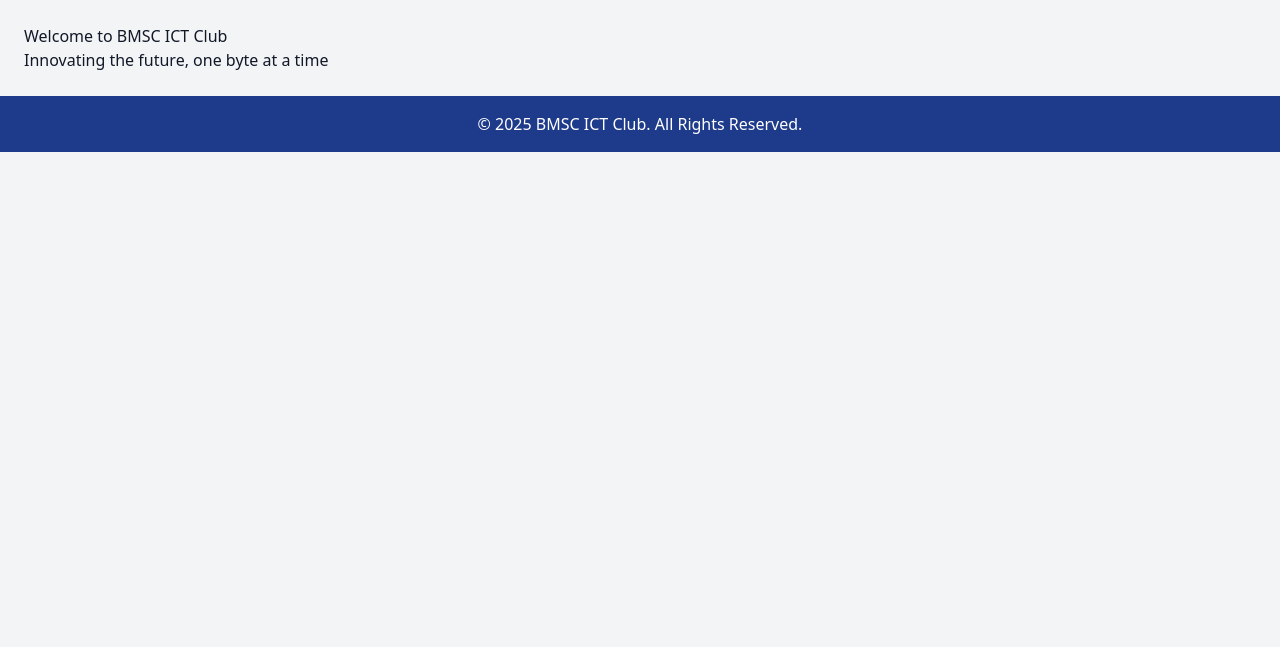
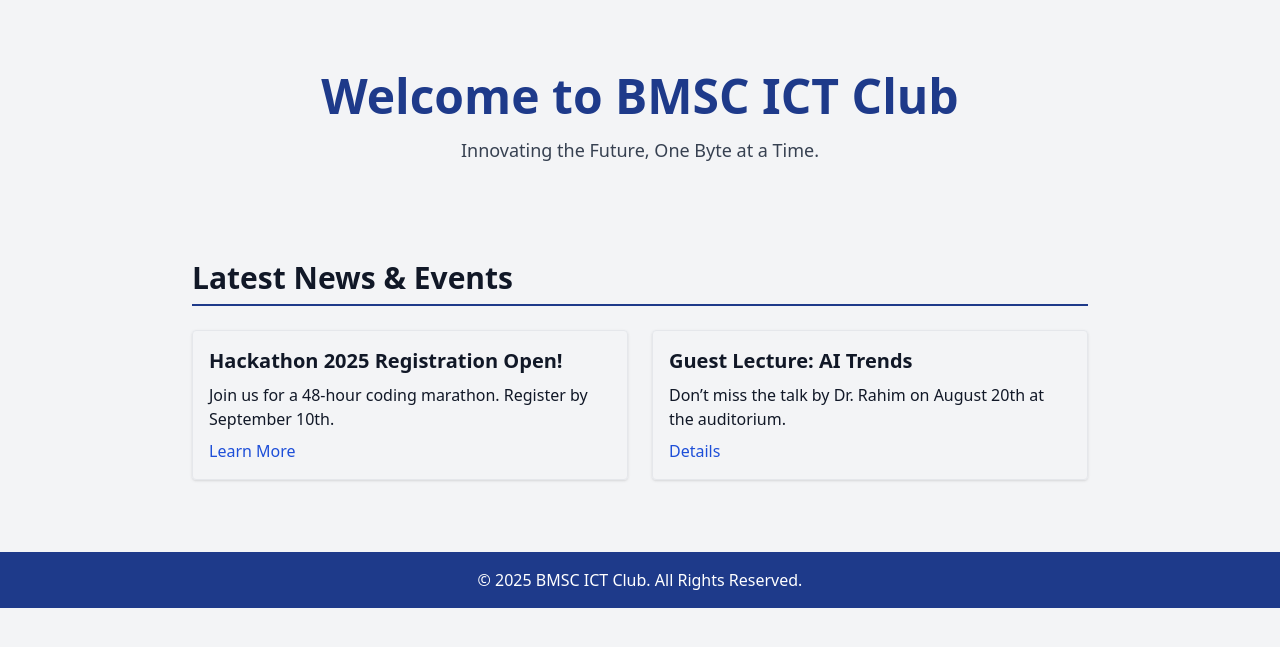
Before and after one commit to ahmeddidat122/bmsc-ict-club-src, a Django app: page / in a window 1280 px wide. Shown: the part 56-703 px from the top of the page. Run offline with Django 5.2, Linux system fonts and the light colour scheme; some libraries are stand-ins or nearby versions.

Commit message:
phase 2 completed, now 3 has started

```diff
--- a/core/templates/core/base.html
+++ b/core/templates/core/base.html
@@ -5,6 +5,7 @@
     <meta name="viewport" content="width=device-width, initial-scale=1.0">
     <title>{% block title %}BMSC ICT Club{% endblock %}</title>
     <script src="https://cdn.tailwindcss.com"></script>
+    <link rel="icon" type="image/png" href="C:\Users\DELL\OneDrive\Desktop\ahmed didat\ict-club-website\core\static\core\images\club_logo.png">
 </head>
 <body class="bg-gray-100 text-gray-900">
 
--- a/core/templates/core/home.html
+++ b/core/templates/core/home.html
@@ -1,7 +1,31 @@
-{% extends 'core/base.html'%}
-{% block title %}Home - BMSC ICT Club {% endblock title %}
+{% extends 'core/base.html' %}
+
+{% block title %}Home - BMSC ICT Club{% endblock %}
 
 {% block content %}
-<h1>Welcome to BMSC ICT Club</h1>
-<p>Innovating the future, one byte at a time</p>
-{% endblock content %}
+<section class="text-center py-12">
+  <h1 class="text-5xl font-extrabold text-blue-900 mb-4">Welcome to BMSC ICT Club</h1>
+  <p class="text-lg text-gray-700 max-w-xl mx-auto">
+    Innovating the Future, One Byte at a Time.
+  </p>
+</section>
+
+<section class="my-12 max-w-4xl mx-auto">
+  <h2 class="text-3xl font-semibold mb-6 border-b-2 border-blue-900 pb-2">Latest News & Events</h2>
+
+  <div class="grid grid-cols-1 md:grid-cols-2 gap-6">
+    <div class="p-4 border rounded shadow hover:shadow-lg transition">
+      <h3 class="text-xl font-bold mb-2">Hackathon 2025 Registration Open!</h3>
+      <p>Join us for a 48-hour coding marathon. Register by September 10th.</p>
+      <a href="#" class="text-blue-700 hover:underline mt-2 inline-block">Learn More</a>
+    </div>
+    <div class="p-4 border rounded shadow hover:shadow-lg transition">
+      <h3 class="text-xl font-bold mb-2">Guest Lecture: AI Trends</h3>
+      <p>Don’t miss the talk by Dr. Rahim on August 20th at the auditorium.</p>
+      <a href="#" class="text-blue-700 hover:underline mt-2 inline-block">Details</a>
+    </div>
+  </div>
+</section>
+
+
+{% endblock %}
```
Also changed, not shown: core/static/core/images/club_logo.png (added).
